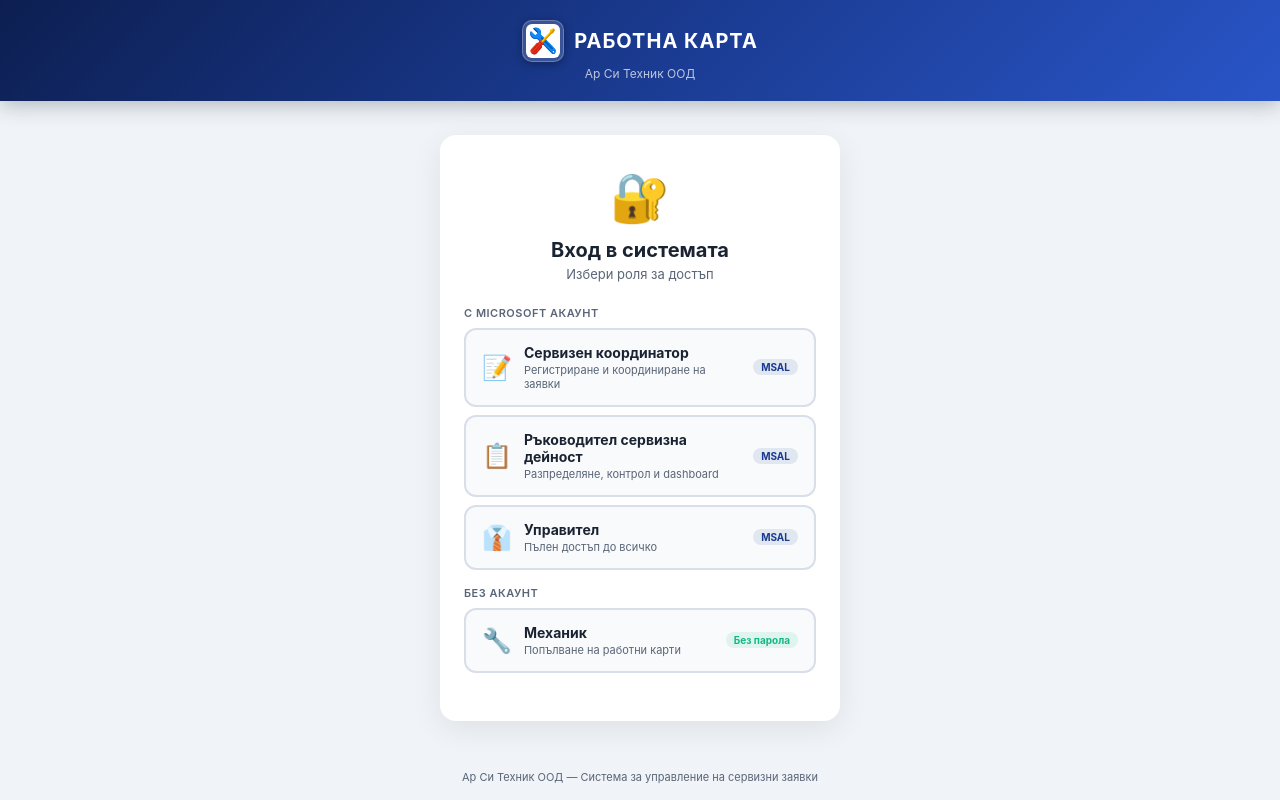
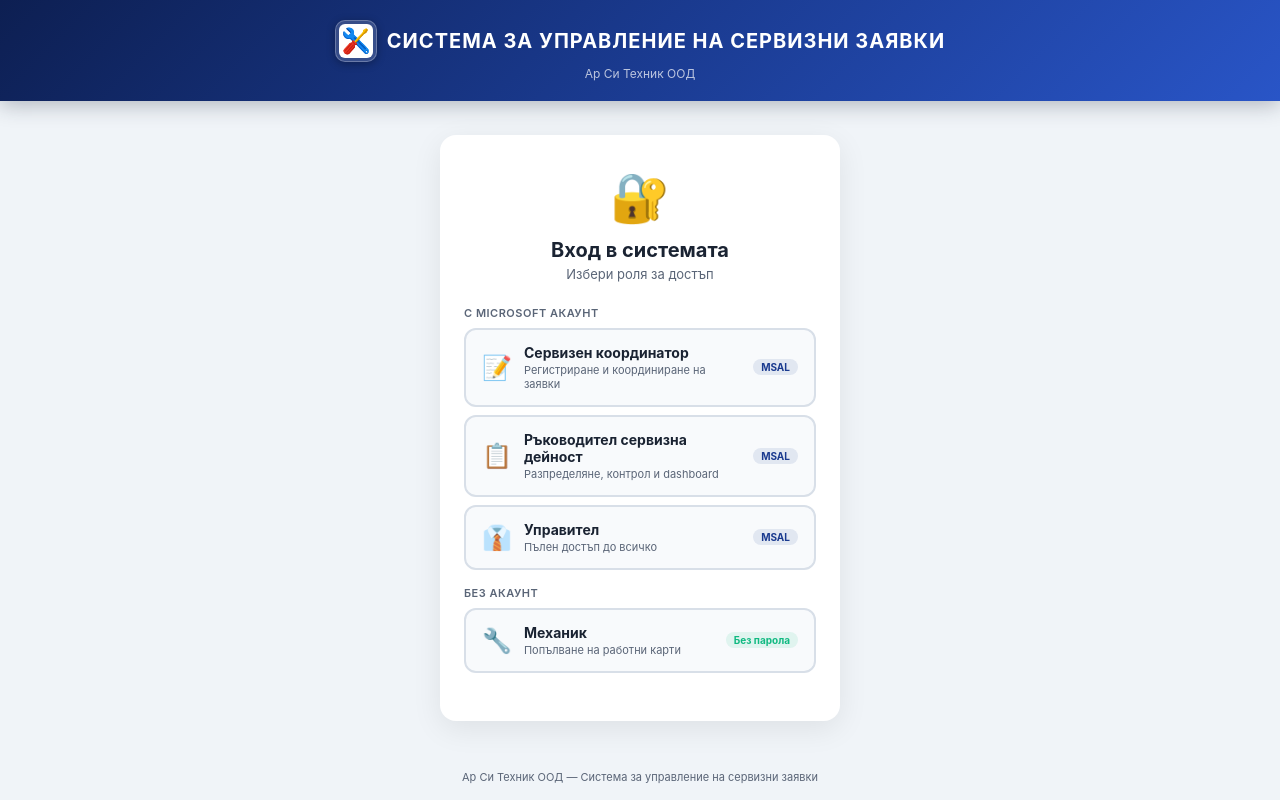
Before and after one commit to kirilvassev-jpg/work-card-mit, a plain HTML site: page login.html in a window 1280 px wide. Drawn offline with Linux system fonts and the light colour scheme; no server answers.

Commit message:
Update login page heading
Co-authored-by: Copilot <223556219+Copilot@users.noreply.github.com>

```diff
--- a/login.html
+++ b/login.html
@@ -137,7 +137,7 @@
 <div class="header">
     <div class="header-top">
         <img src="Repairs.png" alt="Logo">
-        <h1>РАБОТНА КАРТА</h1>
+        <h1>СИСТЕМА ЗА УПРАВЛЕНИЕ НА СЕРВИЗНИ ЗАЯВКИ</h1>
     </div>
     <div class="header-sub">Ар Си Техник ООД</div>
 </div>
```
